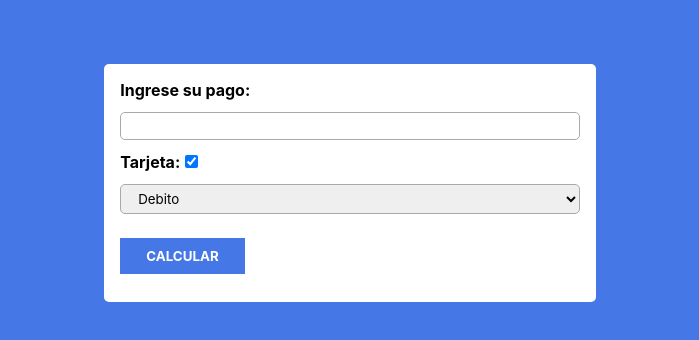
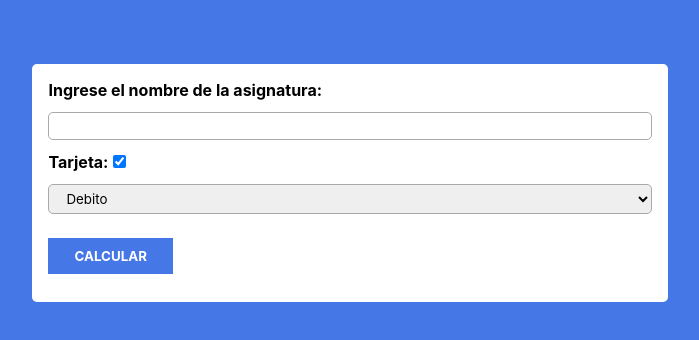
Before and after one commit to justb0ringsh1t/dis-web, a plain HTML site: page index-13.html in a window 1280 px wide. Shown: the whole page, without its empty margins (290-989 px from the left). Drawn offline with Linux system fonts and the light colour scheme.

Commit message:
Ejercicio 13 mal identado

```diff
--- a/index-13.html
+++ b/index-13.html
@@ -10,8 +10,10 @@
   <body>
     <form>
       <!-- PAGO -->
-      <label for="pago" class="titulo">Ingrese su pago:</label>
-      <input type="number" id="pago" min="0" />
+      <label for="nombre" class="titulo"
+        >Ingrese el nombre de la asignatura:</label
+      >
+      <input type="text" id="nombre" />
       <!-- TARJETA -->
       <label for="tarjeta" class="titulo">Tarjeta:</label>
       <input type="checkbox" id="tarjeta" checked="true" /><br />
```
